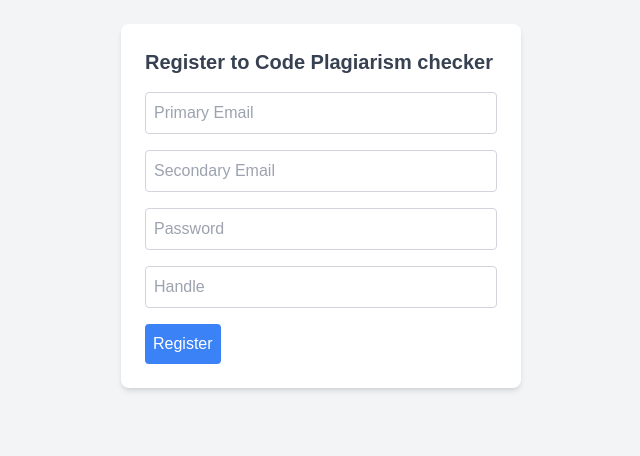
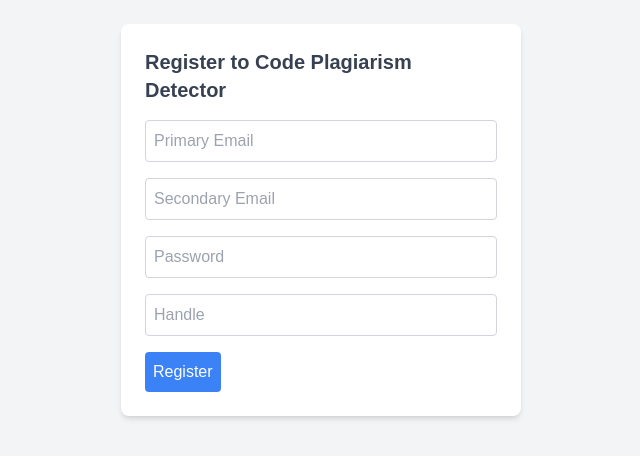
Before and after one commit to swastikpandey09/plagiarism-checker, a FastAPI app: page / in a window 1280 px wide. Shown: the top 456 px of the page, without its empty margins (319-959 px from the left). Run offline with FastAPI, Linux system fonts and the light colour scheme; parts of the project's set-up code (start-up, migrations or seed data) failed here and were passed over; some libraries are stand-ins or nearby versions.

Commit message:
Update index.html

```diff
--- a/templates/index.html
+++ b/templates/index.html
@@ -3,7 +3,7 @@
 <head>
     <meta charset="UTF-8">
     <meta name="viewport" content="width=device-width, initial-scale=1.0">
-    <title>Code Plagiarism checker</title>
+    <title>Code Plagiarism Detector</title>
     <script src="https://cdn.tailwindcss.com"></script>
     <style>
         body { font-family: sans-serif; }
@@ -18,7 +18,7 @@
 
         <!-- Registration Section -->
         <div id="register" class="hidden bg-white p-6 rounded-lg shadow-md">
-            <h2 class="text-xl font-semibold text-gray-700 mb-4">Register to Code Plagiarism checker</h2>
+            <h2 class="text-xl font-semibold text-gray-700 mb-4">Register to Code Plagiarism Detector</h2>
             <form id="registerForm" class="space-y-4">
                 <input type="email" id="email1" placeholder="Primary Email" required class="w-full p-2 border border-gray-300 rounded">
                 <input type="email" id="email2" placeholder="Secondary Email" required class="w-full p-2 border border-gray-300 rounded">
@@ -30,28 +30,29 @@
 
         <!-- Login Section -->
         <div id="login" class="hidden bg-white p-6 rounded-lg shadow-md">
-            <h2 class="text-xl font-semibold text-gray-700 mb-4">Login to Code Plagiarism checker</h2>
+            <h2 class="text-xl font-semibold text-gray-700 mb-4">Login to Code Plagiarism Detector</h2>
             <form id="loginForm" class="space-y-4">
                 <input type="email" id="loginEmail" placeholder="Email" required class="w-full p-2 border border-gray-300 rounded">
                 <input type="password" id="loginPassword" placeholder="Password" required class="w-full p-2 border border-gray-300 rounded">
                 <button type="submit" class="bg-blue-500 text-white p-2 rounded hover:bg-blue-600">Login</button>
             </form>
-            <p class="mt-4">Don't have an account? <a href="#" id="registerLink" class="text-blue-500">Register to Code Plagiarism checker here</a></p>
+            <p class="mt-4">Don't have an account? <a href="#" id="registerLink" class="text-blue-500">Register to Code Plagiarism Detector here</a></p>
         </div>
 
         <!-- Analyze Code Section -->
         <div id="analyze" class="hidden bg-white p-6 rounded-lg shadow-md">
-            <h2 class="text-xl font-semibold text-gray-700 mb-4">Analyze code <h3>with Code Plagiarism checker</h3></h2>
+            <h2 class="text-xl font-semibold text-gray-700 mb-4">Analyze Code <h3>with Code Plagiarism Detector</h3></h2>
             <form id="analyzeForm" class="space-y-4">
                 <textarea id="code" placeholder="Paste your code here" required class="w-full p-2 border border-gray-300 rounded h-48"></textarea>
                 <input type="text" id="analyzeHandle" placeholder="Your Handle" required class="w-full p-2 border border-gray-300 rounded">
                 <select id="language" class="w-full p-2 border border-gray-300 rounded">
                     <option value="cpp">C++</option>
+                    <option value="python">Python</option>
                 </select>
                 <button type="submit" class="bg-blue-500 text-white p-2 rounded hover:bg-blue-600">Analyze</button>
             </form>
             <div id="result" class="mt-4 text-gray-700"></div>
-            <button id="logout" class="mt-4 bg-red-500 text-white p-2 rounded hover:bg-red-600">Logout from Code Plagiarism checker</button>
+            <button id="logout" class="mt-4 bg-red-500 text-white p-2 rounded hover:bg-red-600">Logout from Code Plagiarism Detector</button>
         </div>
     </div>
 
@@ -113,17 +114,16 @@
                     headers: { 'Content-Type': 'application/x-www-form-urlencoded' },
                     body: new URLSearchParams({ email1, email2, password, handle })
                 });
-                const text = await response.text();
+                const data = await response.json();
                 if (response.ok) {
                     localStorage.setItem('registered', 'true');
                     showSection('login');
-                    showMessage('Registration successful. Please log in.');
+                    showMessage(data.message || 'Registration successful. Please log in.');
                 } else {
-                    const errorMatch = text.match(/<p class="text-red-500 mb-4">(.+?)<\/p>/);
-                    showMessage(errorMatch ? errorMatch[1] : 'Registration failed', true);
+                    showMessage(data.error || 'Registration failed: Invalid input or email already in use.', true);
                 }
-            } catch {
-                showMessage('Error: Could not connect to server', true);
+            } catch (error) {
+                showMessage('Error: Could not connect to server. Please check your network.', true);
             }
         });
 
@@ -139,23 +139,21 @@
                     headers: { 'Content-Type': 'application/x-www-form-urlencoded' },
                     body: new URLSearchParams({ email, password })
                 });
+                const data = await response.json();
                 if (response.ok) {
-                    const setCookie = response.headers.get('set-cookie');
-                    const accessToken = setCookie?.match(/access_token=([^;]+)/)?.[1];
+                    const accessToken = data.access_token;
                     if (accessToken) {
                         localStorage.setItem('accessToken', accessToken);
                         showSection('analyze');
-                        showMessage('Login successful');
+                        showMessage(data.message || 'Login successful');
                     } else {
-                        showMessage('Login failed: No token received', true);
+                        showMessage('Login failed: No token received.', true);
                     }
                 } else {
-                    const text = await response.text();
-                    const errorMatch = text.match(/<p class="text-red-500 mb-4">(.+?)<\/p>/);
-                    showMessage(errorMatch ? errorMatch[1] : 'Login failed', true);
+                    showMessage(data.error || 'Login failed: Incorrect email or password.', true);
                 }
-            } catch {
-                showMessage('Error: Could not connect to server', true);
+            } catch (error) {
+                showMessage('Error: Could not connect to server. Please check your network.', true);
             }
         });
 
@@ -176,12 +174,10 @@
                     },
                     body: new URLSearchParams({ code, handle, language })
                 });
-                const text = await response.text();
+                const data = await response.json();
                 if (response.ok) {
-                    const resultMatch = text.match(/<script>window\.result = ({.+?});<\/script>/s);
-                    const result = resultMatch ? JSON.parse(resultMatch[1]) : {};
-                    const report = result?.result?.report || 'No report generated';
-                    const submittedCode = result?.result?.code || code;
+                    const report = data.result?.report || 'No report generated';
+                    const submittedCode = data.result?.code || code;
                     document.getElementById('result').innerHTML = `
                         <h3 class="text-lg font-semibold mt-4">Submitted Code:</h3>
                         <pre>${submittedCode}</pre>
@@ -189,11 +185,10 @@
                         <pre>${report}</pre>
                     `;
                 } else {
-                    const errorMatch = text.match(/<p class="text-red-500 mb-4">(.+?)<\/p>/);
-                    showMessage(errorMatch ? errorMatch[1] : 'Analysis failed', true);
+                    showMessage(data.error || 'Analysis failed: Invalid input or unauthorized.', true);
                 }
-            } catch {
-                showMessage('Error: Could not connect to server', true);
+            } catch (error) {
+                showMessage('Error: Could not connect to server. Please check your network.', true);
             }
         });
 
```
